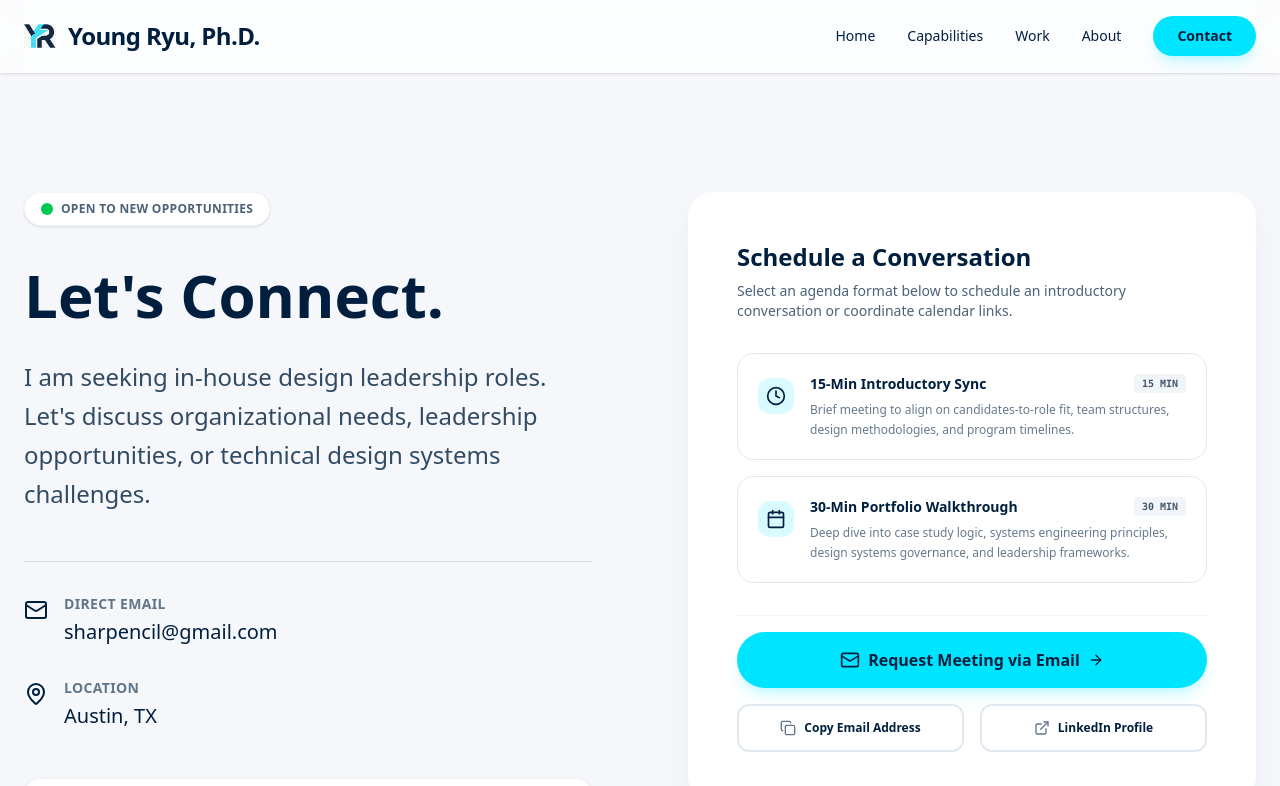
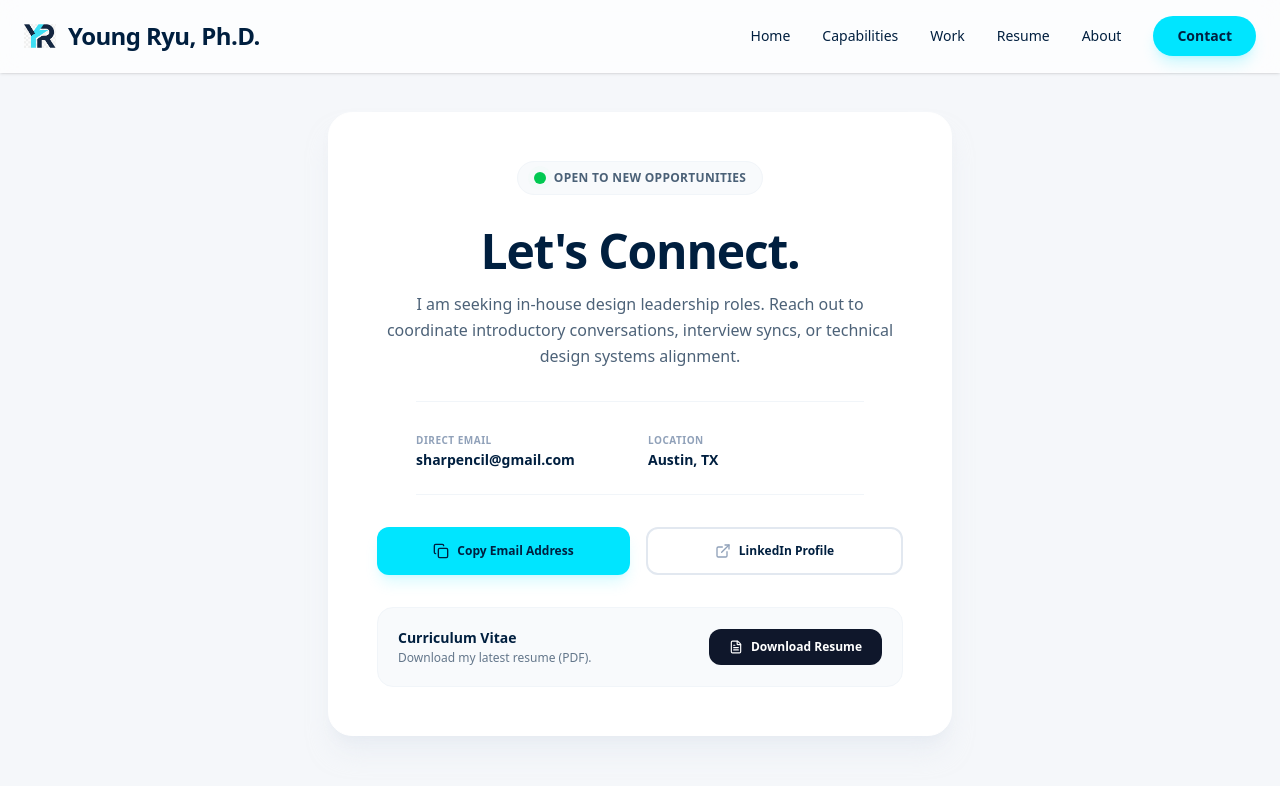
Before and after one commit to sharpencil/portfolio-website, a Next.js app: page /start in a window 1280 px wide. Shown: the top 786 px of the page. Built offline with nearby package versions, Linux system fonts and the light colour scheme; a web font is replaced by a local one.

Commit message:
Refactor Contact page into a unified centered card, keeping Copy Email and LinkedIn CTA buttons and removing schedule block

```diff
--- a/src/app/sitemap.ts
+++ b/src/app/sitemap.ts
@@ -7,6 +7,7 @@ export default function sitemap(): MetadataRoute.Sitemap {
     '',
     '/about',
     '/capabilities',
+    '/resume',
     '/start',
     '/work',
     '/work/smartstream',
--- a/src/app/start/StartClient.tsx
+++ b/src/app/start/StartClient.tsx
@@ -4,15 +4,9 @@ import { useState } from "react";
 import Navbar from "@/components/Navbar";
 import { motion } from "framer-motion";
 import {
-    Mail,
-    MapPin,
-    CheckCircle2,
-    ArrowRight,
     Copy,
     Check,
     FileText,
-    Calendar,
-    Clock,
     ExternalLink
 } from "lucide-react";
 
@@ -26,21 +20,18 @@ export default function StartClient() {
     };
 
     return (
-        <main className="min-h-screen bg-slate-gray selection:bg-electric-cyan selection:text-authority-navy font-sans text-authority-navy">
+        <main className="min-h-screen bg-slate-gray selection:bg-electric-cyan selection:text-authority-navy font-sans text-authority-navy flex items-center justify-center pt-24 pb-12">
             <Navbar />
 
-            <div className="container mx-auto px-6 py-32 lg:py-48 min-h-screen flex items-center justify-center">
-                <div className="grid lg:grid-cols-2 gap-16 lg:gap-24 items-start w-full max-w-7xl">
-
-                    {/* Left Column: Context */}
+            <div className="container mx-auto px-6 max-w-2xl text-center">
                 <motion.div
-                        initial={{ opacity: 0, x: -30 }}
-                        animate={{ opacity: 1, x: 0 }}
+                    initial={{ opacity: 0, y: 30 }}
+                    animate={{ opacity: 1, y: 0 }}
                     transition={{ duration: 0.8, ease: "easeOut" }}
-                        className="lg:sticky lg:top-32"
+                    className="bg-white p-8 md:p-12 rounded-3xl shadow-xl shadow-slate-200/50 border border-white space-y-8"
                 >
                     {/* Availability Badge */}
-                        <div className="inline-flex items-center gap-2 bg-white px-4 py-2 rounded-full shadow-sm mb-8 border border-slate-100">
+                    <div className="inline-flex items-center gap-2 bg-slate-50 px-4 py-2 rounded-full border border-slate-100">
                         <span className="relative flex h-3 w-3">
                             <span className="animate-ping absolute inline-flex h-full w-full rounded-full bg-green-400 opacity-75"></span>
                             <span className="relative inline-flex rounded-full h-3 w-3 bg-green-500"></span>
@@ -50,142 +41,79 @@ export default function StartClient() {
                         </span>
                     </div>
 
-                        <h1 className="text-5xl md:text-6xl font-bold font-heading text-authority-navy mb-6 leading-tight">
+                    <div className="space-y-4">
+                        <h1 className="text-4xl md:text-5xl font-bold font-heading text-authority-navy tracking-tight">
                             Let's Connect.
                         </h1>
-                        <p className="text-xl md:text-2xl text-authority-navy/80 font-light mb-12 leading-relaxed">
-                            I am seeking in-house design leadership roles. Let's discuss organizational needs, leadership opportunities, or technical design systems challenges.
+                        <p className="text-base text-authority-navy/70 font-light max-w-lg mx-auto leading-relaxed">
+                            I am seeking in-house design leadership roles. Reach out to coordinate introductory conversations, interview syncs, or technical design systems alignment.
                         </p>
+                    </div>
 
-                        <div className="space-y-8 border-t border-authority-navy/10 pt-8">
-                            <div className="flex items-start gap-4">
-                                <Mail className="w-6 h-6 text-authority-navy shrink-0 mt-1" />
-                                <div>
-                                    <p className="text-sm font-bold uppercase tracking-wide text-authority-navy/60 mb-1">Direct Email</p>
-                                    <a href="mailto:sharpencil@gmail.com" className="text-xl font-medium text-authority-navy hover:text-electric-cyan transition-colors">sharpencil@gmail.com</a>
+                    {/* Contact Details */}
+                    <div className="grid grid-cols-2 gap-4 border-t border-b border-slate-100 py-6 text-left max-w-md mx-auto">
+                        <div className="space-y-1">
+                            <span className="text-[10px] font-bold uppercase tracking-wider text-slate-400">Direct Email</span>
+                            <a href="mailto:sharpencil@gmail.com" className="block text-sm font-semibold text-authority-navy hover:text-electric-cyan transition-colors truncate">
+                                sharpencil@gmail.com
+                            </a>
+                        </div>
+                        <div className="space-y-1">
+                            <span className="text-[10px] font-bold uppercase tracking-wider text-slate-400">Location</span>
+                            <span className="block text-sm font-semibold text-authority-navy">
+                                Austin, TX
+                            </span>
                         </div>
                     </div>
 
-                            <div className="flex items-start gap-4">
-                                <MapPin className="w-6 h-6 text-authority-navy shrink-0 mt-1" />
-                                <div>
-                                    <p className="text-sm font-bold uppercase tracking-wide text-authority-navy/60 mb-1">Location</p>
-                                    <p className="text-xl font-medium text-authority-navy">Austin, TX</p>
-                                </div>
-                            </div>
-                        </div>
-
-                        {/* Credentials Card */}
-                        <div className="mt-12 bg-white p-6 rounded-2xl shadow-sm border border-slate-100 flex flex-col sm:flex-row gap-4 items-center justify-between">
-                            <div>
-                                <h3 className="text-lg font-bold font-heading text-authority-navy">Curriculum Vitae</h3>
-                                <p className="text-sm text-authority-navy/60 font-light mt-0.5">Download my latest professional resume (PDF).</p>
-                            </div>
-                            <a
-                                href="/resume.pdf"
-                                target="_blank"
-                                rel="noopener noreferrer"
-                                className="w-full sm:w-auto inline-flex items-center justify-center gap-2 px-6 py-3 bg-slate-900 hover:bg-slate-800 text-white rounded-xl text-xs font-bold transition-all shrink-0"
-                            >
-                                <FileText className="w-4 h-4" />
-                                Download Resume
-                            </a>
-                        </div>
-                    </motion.div>
-
-                    {/* Right Column: Interaction Hub */}
-                    <motion.div
-                        initial={{ opacity: 0, y: 30 }}
-                        animate={{ opacity: 1, y: 0 }}
-                        transition={{ duration: 0.8, delay: 0.2, ease: "easeOut" }}
-                        className="bg-white p-8 md:p-12 rounded-3xl shadow-xl shadow-slate-200/50 border border-white space-y-8 text-left"
-                    >
-                        <div>
-                            <h2 className="text-2xl font-bold font-heading text-authority-navy mb-2">Schedule a Conversation</h2>
-                            <p className="text-sm text-authority-navy/70 font-light">
-                                Select an agenda format below to schedule an introductory conversation or coordinate calendar links.
-                            </p>
-                        </div>
-
-                        {/* Booking Options Cards */}
-                        <div className="space-y-4">
-                            <div className="p-5 border border-slate-200 rounded-2xl hover:border-slate-300 hover:bg-slate-50 transition-all flex items-start gap-4">
-                                <div className="mt-1 p-2 bg-electric-cyan/15 rounded-xl text-authority-navy">
-                                    <Clock className="w-5 h-5 text-authority-navy" />
-                                </div>
-                                <div className="flex-1">
-                                    <div className="flex justify-between items-start">
-                                        <span className="font-bold text-sm">15-Min Introductory Sync</span>
-                                        <span className="text-[10px] font-mono bg-slate-100 text-slate-600 px-2 py-0.5 rounded font-bold">15 MIN</span>
-                                    </div>
-                                    <p className="text-xs text-authority-navy/60 font-light mt-1.5 leading-relaxed">
-                                        Brief meeting to align on candidates-to-role fit, team structures, design methodologies, and program timelines.
-                                    </p>
-                                </div>
-                            </div>
-
-                            <div className="p-5 border border-slate-200 rounded-2xl hover:border-slate-300 hover:bg-slate-50 transition-all flex items-start gap-4">
-                                <div className="mt-1 p-2 bg-electric-cyan/15 rounded-xl text-authority-navy">
-                                    <Calendar className="w-5 h-5 text-authority-navy" />
-                                </div>
-                                <div className="flex-1">
-                                    <div className="flex justify-between items-start">
-                                        <span className="font-bold text-sm">30-Min Portfolio Walkthrough</span>
-                                        <span className="text-[10px] font-mono bg-slate-100 text-slate-600 px-2 py-0.5 rounded font-bold">30 MIN</span>
-                                    </div>
-                                    <p className="text-xs text-authority-navy/60 font-light mt-1.5 leading-relaxed">
-                                        Deep dive into case study logic, systems engineering principles, design systems governance, and leadership frameworks.
-                                    </p>
-                                </div>
-                            </div>
-                        </div>
-
-                        {/* Interactive Buttons */}
-                        <div className="space-y-4 pt-4 border-t border-slate-100">
-                            {/* Email Action */}
-                            <a
-                                href="mailto:sharpencil@gmail.com?subject=Inquiry from Portfolio Website&body=Hi Young,%0D%0A%0D%0AI would like to coordinate a time to sync. Below are details about the opportunity:%0D%0A%0D%0A- Company:%0D%0A- Role / Focus:%0D%0A- Best times for a calendar invite:"
-                                className="w-full py-4 bg-electric-cyan text-authority-navy font-bold text-base rounded-full shadow-lg shadow-electric-cyan/20 hover:shadow-electric-cyan/40 hover:-translate-y-0.5 transition-all duration-300 flex items-center justify-center gap-2 group"
-                            >
-                                <Mail className="w-5 h-5" />
-                                Request Meeting via Email
-                                <ArrowRight className="w-4 h-4 group-hover:translate-x-1 transition-transform" />
-                            </a>
-
-                            <div className="grid grid-cols-1 sm:grid-cols-2 gap-4">
-                                {/* Copy Email address */}
+                    {/* CTAs */}
+                    <div className="flex flex-col sm:flex-row gap-4 justify-center">
                         <button
                             onClick={handleCopyEmail}
-                                    className="py-3.5 border-2 border-slate-200 hover:border-slate-300 text-authority-navy text-xs font-bold rounded-xl flex items-center justify-center gap-2 transition-colors bg-white"
+                            className="flex-1 py-3.5 bg-electric-cyan text-authority-navy text-xs font-bold rounded-xl flex items-center justify-center gap-2 shadow-lg shadow-electric-cyan/15 hover:shadow-electric-cyan/30 hover:-translate-y-0.5 transition-all cursor-pointer"
                         >
                             {copied ? (
                                 <>
-                                            <Check className="w-4 h-4 text-emerald-500" />
-                                            <span>Email Copied!</span>
+                                    <Check className="w-4 h-4" />
+                                    <span>Email Address Copied!</span>
                                 </>
                             ) : (
                                 <>
-                                            <Copy className="w-4 h-4 text-slate-500" />
+                                    <Copy className="w-4 h-4" />
                                     <span>Copy Email Address</span>
                                 </>
                             )}
                         </button>
 
-                                {/* LinkedIn Profile */}
                         <a
-                                    href="https://linkedin.com/in/youngryu" // Replace with actual profile if different
+                            href="https://www.linkedin.com/in/young-ryu-ph-d-8668703/"
                             target="_blank"
                             rel="noopener noreferrer"
-                                    className="py-3.5 border-2 border-slate-200 hover:border-slate-300 text-authority-navy text-xs font-bold rounded-xl flex items-center justify-center gap-2 transition-colors bg-white"
+                            className="flex-1 py-3.5 border-2 border-slate-200 hover:border-slate-300 text-authority-navy text-xs font-bold rounded-xl flex items-center justify-center gap-2 transition-colors bg-white hover:-translate-y-0.5"
                         >
-                                    <ExternalLink className="w-4 h-4 text-slate-500" />
+                            <ExternalLink className="w-4 h-4 text-slate-400" />
                             LinkedIn Profile
                         </a>
                     </div>
+
+                    {/* CV Downloader */}
+                    <div className="p-5 bg-slate-50 border border-slate-100 rounded-2xl flex flex-col sm:flex-row gap-4 items-center justify-between text-left">
+                        <div className="space-y-0.5">
+                            <h3 className="text-sm font-bold text-authority-navy">Curriculum Vitae</h3>
+                            <p className="text-xs text-authority-navy/60 font-light">Download my latest resume (PDF).</p>
                         </div>
+                        <a
+                            href="/images/resume.pdf"
+                            target="_blank"
+                            rel="noopener noreferrer"
+                            className="w-full sm:w-auto inline-flex items-center justify-center gap-2 px-5 py-2.5 bg-slate-900 hover:bg-slate-800 text-white rounded-xl text-xs font-bold transition-all shrink-0"
+                        >
+                            <FileText className="w-3.5 h-3.5" />
+                            Download Resume
+                        </a>
+                    </div>
+
                 </motion.div>
-
-                </div>
             </div>
         </main>
     );
--- a/src/components/Footer.tsx
+++ b/src/components/Footer.tsx
@@ -31,6 +31,7 @@ export default function Footer() {
                             {[
                                 { name: "Capabilities", href: "/capabilities" },
                                 { name: "Work", href: "/work" },
+                                { name: "Resume", href: "/resume" },
                                 { name: "About", href: "/about" },
                             ].map((link) => (
                                 <li key={link.name}>
--- a/src/components/Navbar.tsx
+++ b/src/components/Navbar.tsx
@@ -8,6 +8,7 @@ const navLinks = [
     { name: "Home", href: "/" },
     { name: "Capabilities", href: "/capabilities" },
     { name: "Work", href: "/work" },
+    { name: "Resume", href: "/resume" },
     { name: "About", href: "/about" },
 ];
 
```
Lines whose indentation alone changed are shown as unchanged.
